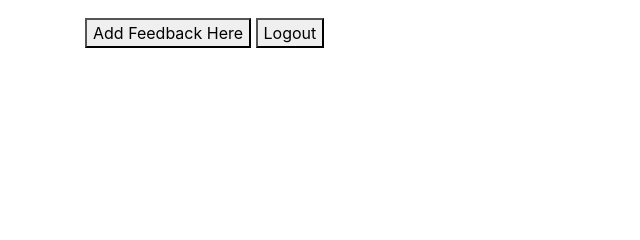
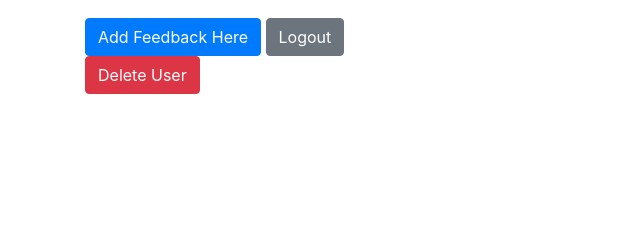
Before and after one commit to sjbrooks/Flask-Feedback, a Flask app: a page that uses Templates/user.html in a window 1280 px wide. Shown: the part 190-430 px from the top of the page, without its empty margins (0-640 px from the left). Run offline with Flask 2, Linux system fonts and the light colour scheme; the visitor is signed in with stand-in values (Sample User, id 1); data comes from the database, SQL or seed files in the repository; some libraries are stand-ins or nearby versions.

Commit message:
added delete route and authentication to only let the user delete their own user info, and only access their own feedback

```diff
--- a/Templates/user.html
+++ b/Templates/user.html
@@ -19,14 +19,17 @@ Secret
 <ul>
   {% for f in user.feedback %}
   <li>
-    <a href="/feedback/{f.id}/update"><h3>{{ f.title }}</h3></a>
+    <a href="/feedback/{{ f.id }}/update"><h3>{{ f.title }}</h3></a>
     <p>{{ f.content }}</p>
   </li>
   {% endfor%}
 </ul>
 
-<a href="/users/{f.username}/feedback/add"><button>Add Feedback Here</button></a>
+<a href="/users/{{ user.username }}/feedback/add"><button class="btn btn-primary">Add Feedback Here</button></a>
+<a href="/logout"><button class="btn btn-secondary">Logout</button></a>
 
-<a href="/logout"><button>Logout</button></a>
+<form action="/users/{{ user.username }}/delete" method="POST">
+  <button class="btn btn-danger">Delete User</button>
+</form>
 
 {% endblock %}
--- a/app.py
+++ b/app.py
@@ -95,10 +95,14 @@ def user_detail(username):
         flash("You must be logged in to view")
         return redirect('/')
 
-    user = User.query.get(username)
+    if session["user_username"] == username:
+        user = User.query.get(username)
+        return render_template('user.html',
+                               user=user)
+    else:
+        username = session["user_username"]
+        return redirect(f'/users/{username}')
 
-    return render_template('user.html',
-                           user=user)
 
 @app.route('/logout')
 def logout():
@@ -107,3 +111,25 @@ def logout():
     session.pop("user_username", None)
 
     return redirect("/")
+
+
+@app.route('/users/<username>/delete', methods=['POST'])
+def delete_user(username):
+    """Delete user"""
+
+    if "user_username" not in session:
+        flash("You must be logged in to view")
+        return redirect('/')
+
+    if session["user_username"] == username:
+        user = User.query.filter(User.username == username)
+        user.delete()
+        db.session.commit()
+
+        session.pop("user_username", None)
+        flash(f'Deleted {username}')
+        return redirect('/')
+    else:
+        username = session["user_username"]
+        flash(f'To delete your user, {username}, click delete below')
+        return redirect(f'/users/{username}')
```
